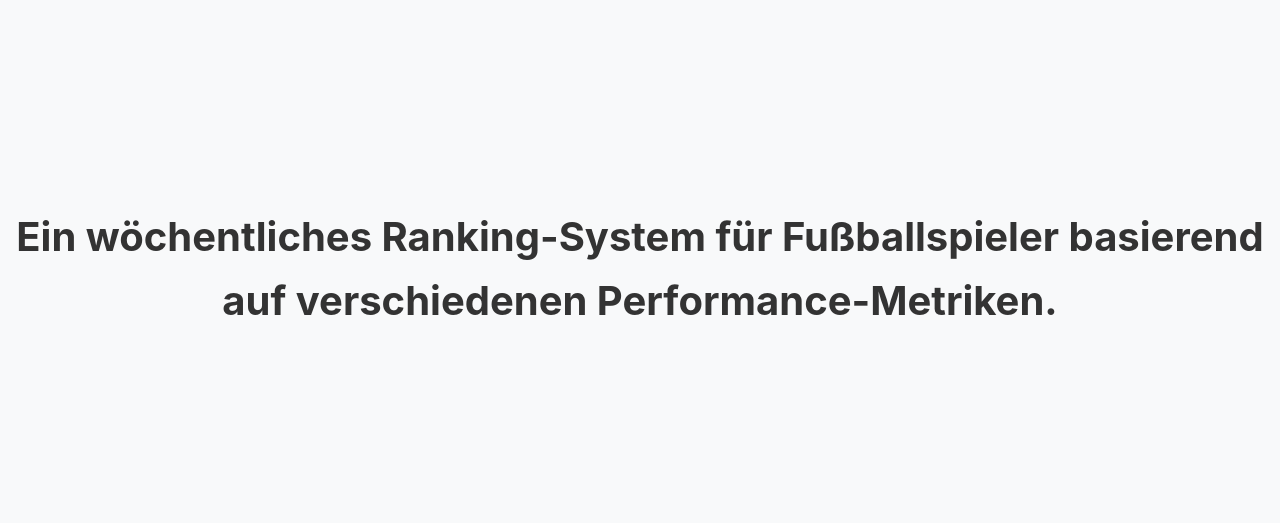
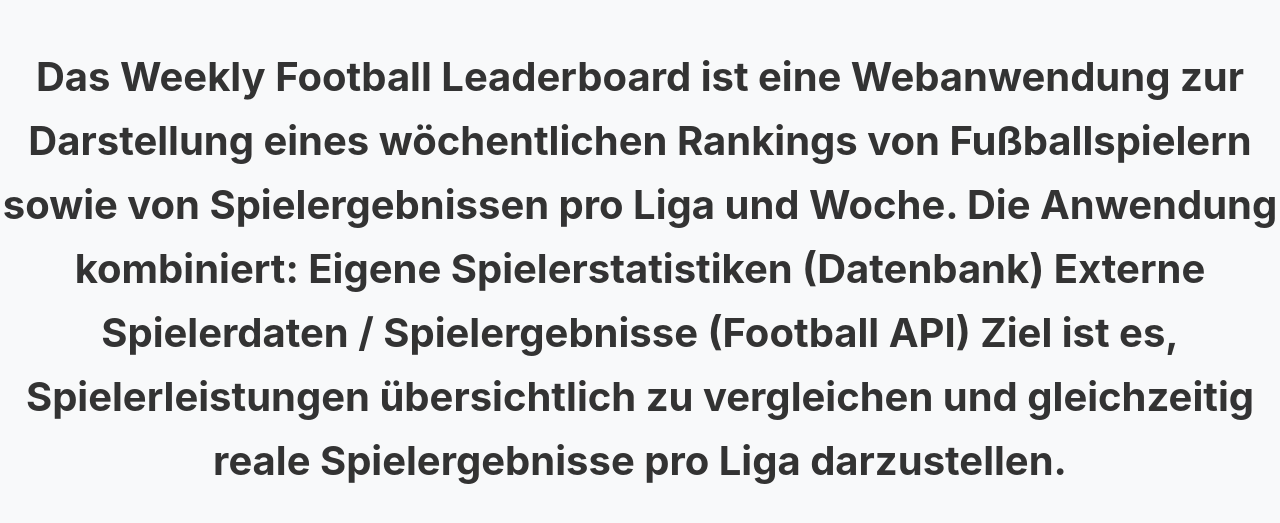
Before and after one commit to KabboudiW/WebTech-Wael-Frontend, a Vue app: page /about in a window 1280 px wide. Shown: the part 123-646 px from the top of the page. Built offline with nearby package versions, Linux system fonts and the light colour scheme; the HTML template or start-up script is replaced by a standard one.

Commit message:
Update AboutView content for clarity and detail

```diff
--- a/src/views/AboutView.vue
+++ b/src/views/AboutView.vue
@@ -1,6 +1,13 @@
 <template>
   <div class="about">
-    <h1>Ein wöchentliches Ranking-System für Fußballspieler basierend auf verschiedenen Performance-Metriken.</h1>
+    <h1>Das Weekly Football Leaderboard ist eine Webanwendung zur Darstellung eines wöchentlichen Rankings von Fußballspielern sowie von Spielergebnissen pro Liga und Woche.
+
+Die Anwendung kombiniert:
+
+    Eigene Spielerstatistiken (Datenbank)
+    Externe Spielerdaten / Spielergebnisse (Football API)
+
+Ziel ist es, Spielerleistungen übersichtlich zu vergleichen und gleichzeitig reale Spielergebnisse pro Liga darzustellen.</h1>
   </div>
 </template>
 
```
